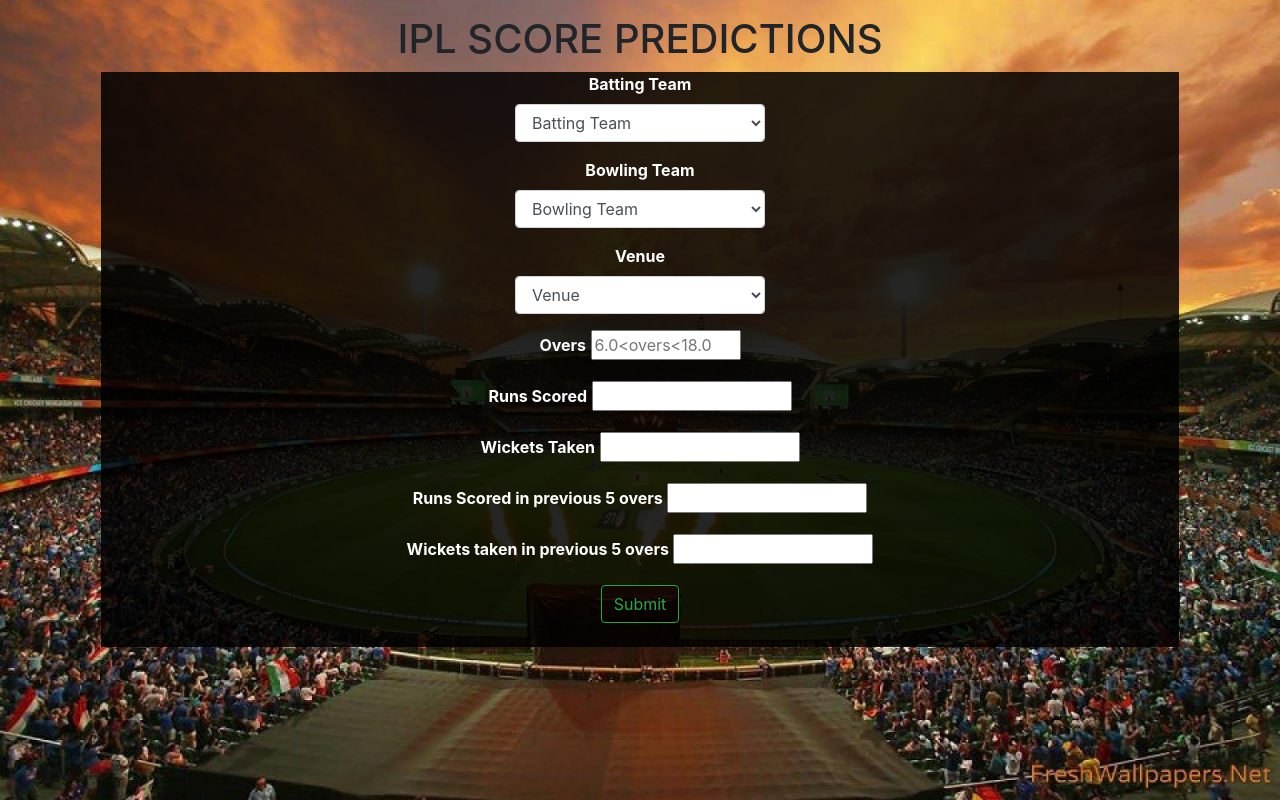
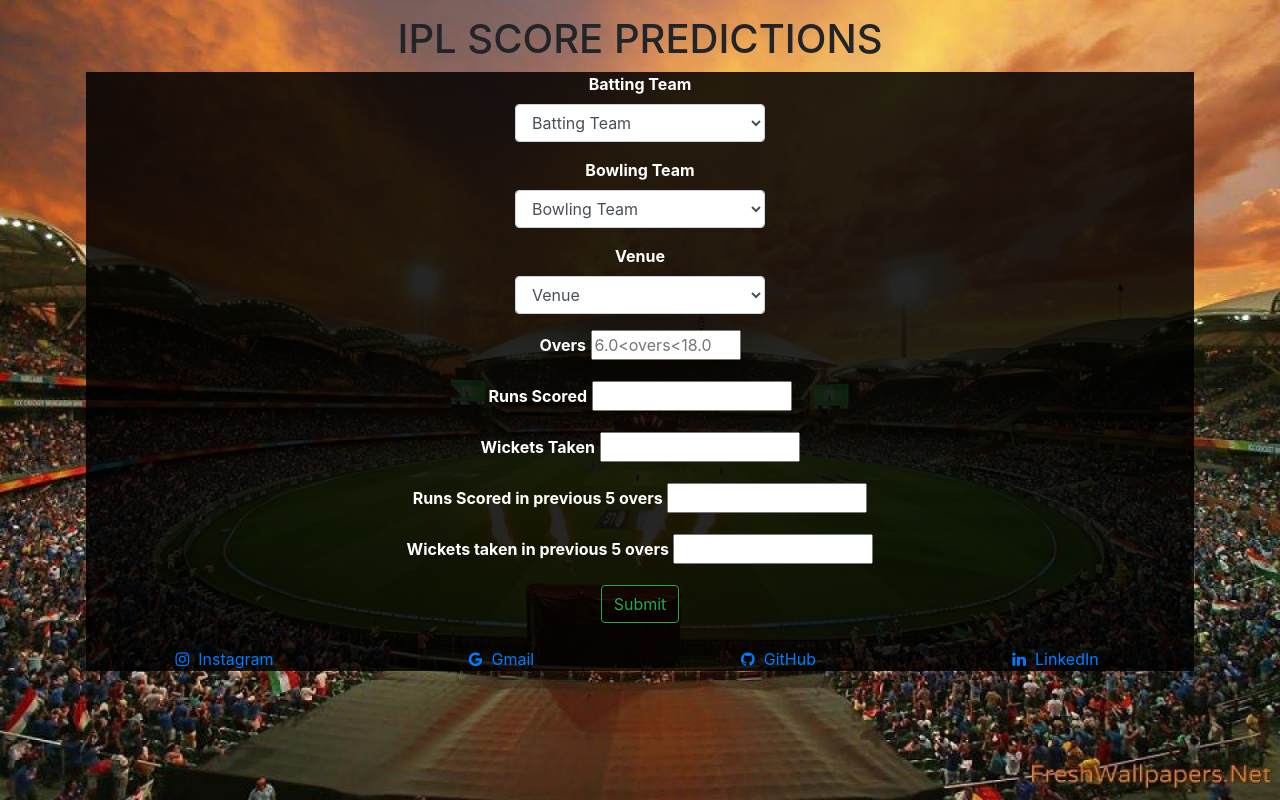
Before and after one commit to mehtanansh/IPL-Score-Predictions, a Flask app: page / in a window 1280 px wide. Run offline with Flask 2, Linux system fonts and the light colour scheme; parts of the project's set-up code (start-up, migrations or seed data) failed here and were passed over; some libraries are stand-ins or nearby versions.

Commit message:
Final Additions

```diff
--- a/IPL_Predictions/templates/Home.html
+++ b/IPL_Predictions/templates/Home.html
@@ -14,8 +14,8 @@
 <center>
 <h1> IPL SCORE PREDICTIONS</h1>
 <div style="padding: 1px;">
-	<div  class="container">
-	<form method="POST" enctype="multipart/form-data" style="background-color: rgba(0,0,0,0.85);">
+	<div  class="container" style="background-color: rgba(0,0,0,0.85);">
+	<form method="POST" enctype="multipart/form-data">
 		{% with messages = get_flashed_messages() %}
 		  {% if messages %}
     		{% for message in messages %}
@@ -103,6 +103,20 @@
 		</div>
 		<button type="submit" class="btn btn-outline-success">Submit</button><br><br>
 	</form>
+	<div class="row">
+		<div class="col-sm" style="color: white;">
+			<a href="https://www.instagram.com/anshmehta0704/"><i class="fa fa-instagram" aria-hidden="true"></i> &nbspInstagram</a>
+		</div>
+		<div class="col-sm" style="color: white;">
+			<a href="mailto: mehtanansh@gmail.com"><i class="fa fa-google" aria-hidden="true"></i> &nbspGmail</a>
+		</div>
+		<div class="col-sm" style="color: white;">
+			<a href="https://github.com/mehtanansh"><i class="fa fa-github" aria-hidden="true"></i> &nbspGitHub</a>
+		</div>
+		<div class="col-sm">
+			<a href="https://in.linkedin.com/in/ansh-mehta-2667b116b?trk=people-guest_people_search-card"><i class="fa fa-linkedin" aria-hidden="true"></i> &nbspLinkedIn</a>
+		</div>
+	</div>
 </div>
 </div>
 </center>
--- a/IPL_Predictions/templates/layout.html
+++ b/IPL_Predictions/templates/layout.html
@@ -2,6 +2,7 @@
 <html>
 <head>
 	<meta charset="utf-8">
+	<script src="https://kit.fontawesome.com/yourcode.js"></script>
 	<meta name="viewport" content="width=device-width, initial-scale=1, shrink-to-fit=no">
 	{% if title %}
 		<title>{{title}}</title>
```
Also changed, not shown: IPL_Predictions/templates/Results.html (+16 -0 lines).
